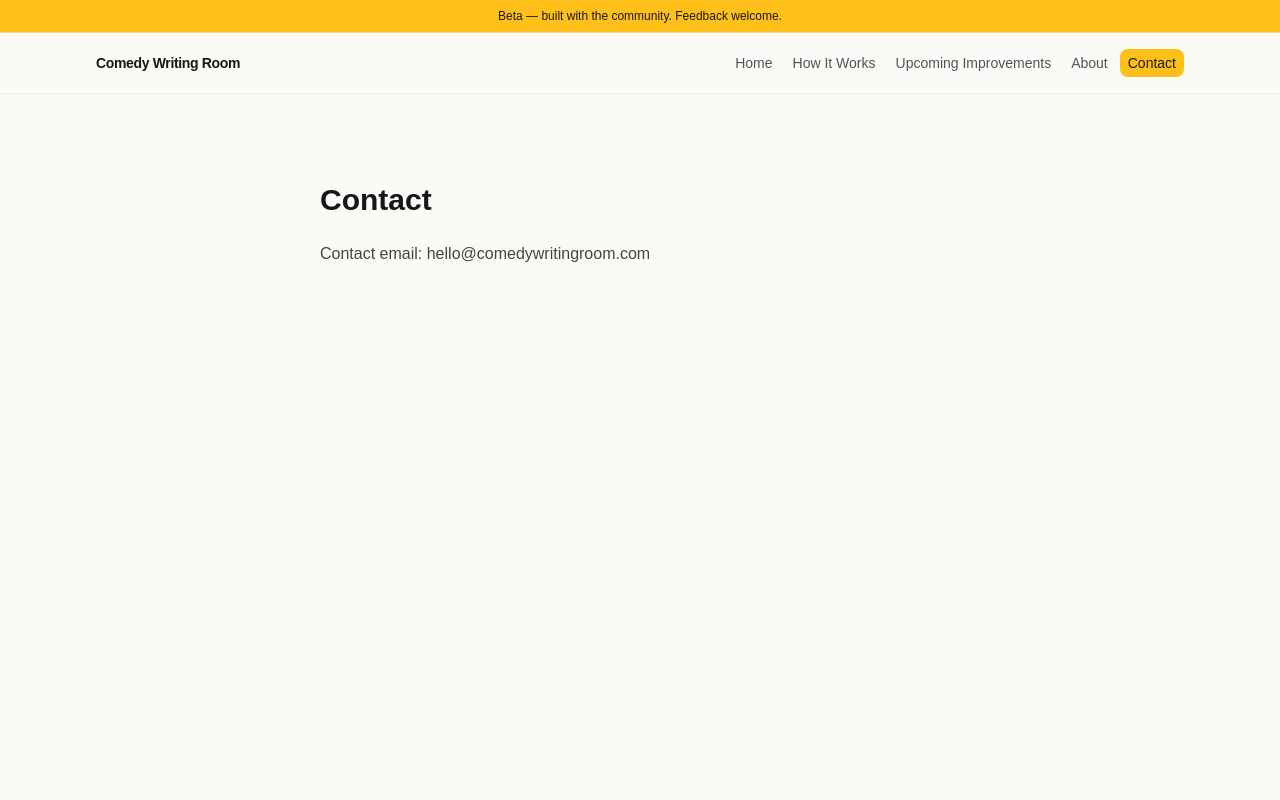
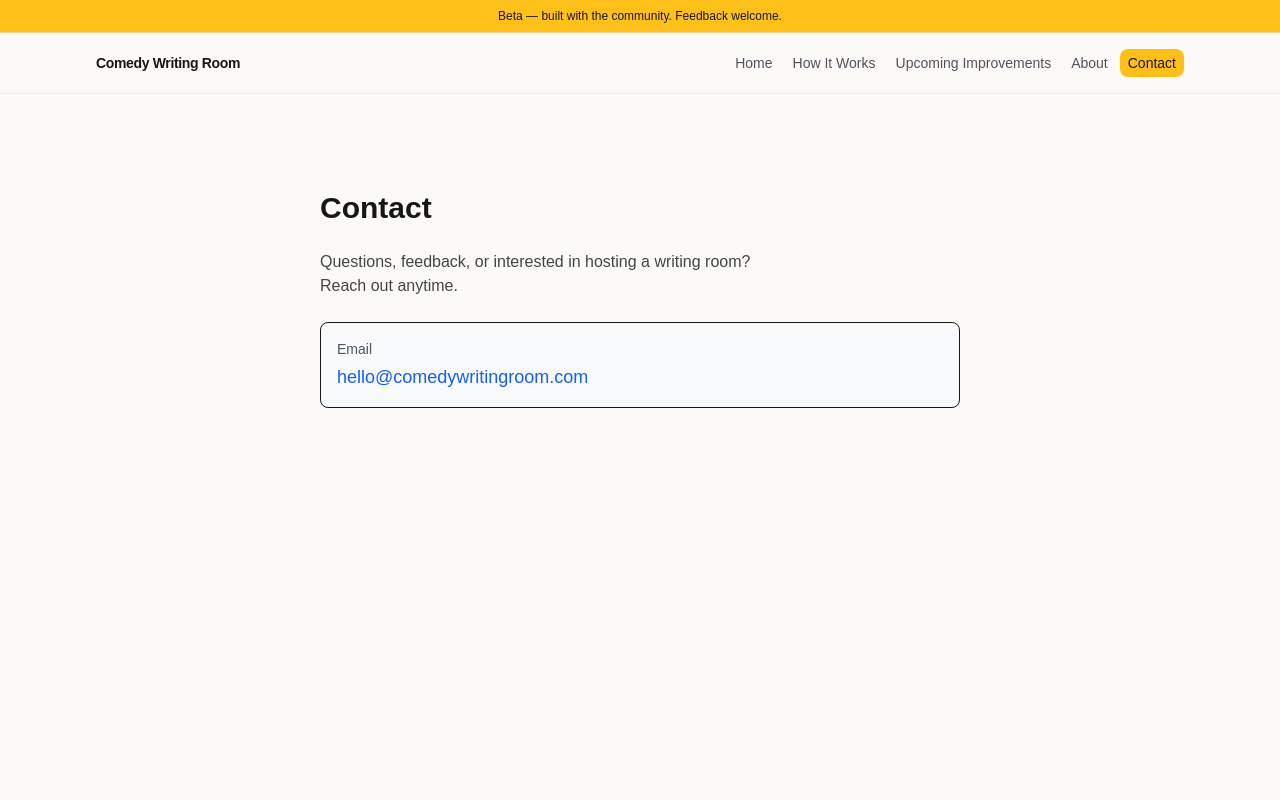
Before and after one commit to RahulNimmagadda/comedy-writing-room-website, a Next.js app: page /contact in a window 1280 px wide. Shown: the top 800 px of the page. Built offline with nearby package versions, Linux system fonts and the light colour scheme.

Commit message:
Improve contact page UI and add clickable hello@comedywritingroom.com email

```diff
--- a/app/contact/page.tsx
+++ b/app/contact/page.tsx
@@ -1,13 +1,25 @@
 export default function ContactPage() {
   return (
-    <main className="min-h-screen max-w-2xl mx-auto px-4 py-10 space-y-6">
-      <h1 className="text-3xl font-bold">Contact</h1>
+    <main className="min-h-screen max-w-2xl mx-auto px-4 py-12">
+      <div className="space-y-6">
+        <h1 className="text-3xl font-bold">Contact</h1>
 
-      <div className="text-base opacity-80">
-        <p>
-          Contact email:{" "}
-          <span className="font-medium">hello@comedywritingroom.com</span>
+        <p className="text-base opacity-80">
+          Questions, feedback, or interested in hosting a writing room?
+          <br />
+          Reach out anytime.
         </p>
+
+        <div className="bg-gray-50 border rounded-lg p-4">
+          <p className="text-sm text-gray-600 mb-1">Email</p>
+
+          <a
+            href="mailto:hello@comedywritingroom.com"
+            className="text-lg font-medium text-blue-600 hover:underline"
+          >
+            hello@comedywritingroom.com
+          </a>
+        </div>
       </div>
     </main>
   );
```
